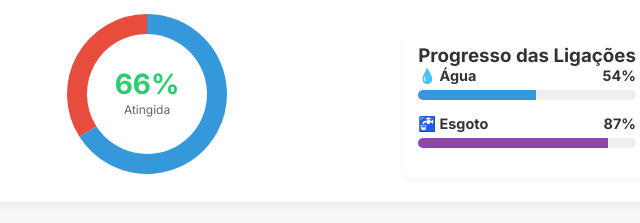
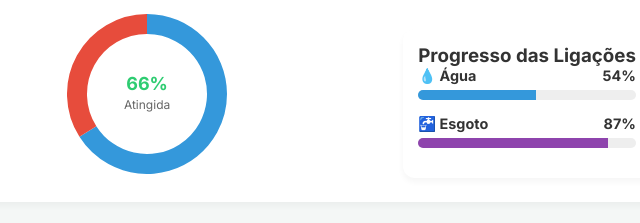
Before and after one commit to eduardolopesPDA/DashBoard-Vita, a website: page index.html in a window 1280 px wide. Shown: the part 147-370 px from the top of the page, 85-725 px from the left. Drawn offline with nearby package versions, Linux system fonts and the light colour scheme.

Commit message:
diminui o tamanho do numero no centro do grafico

```diff
--- a/style.css
+++ b/style.css
@@ -116,7 +116,7 @@ body {
 }
 
 .chart-center-text h2 {
-  font-size: 28px;
+  font-size: 18px;
   color: var(--primary-green);
   margin: 0;
   line-height: 1;
```
